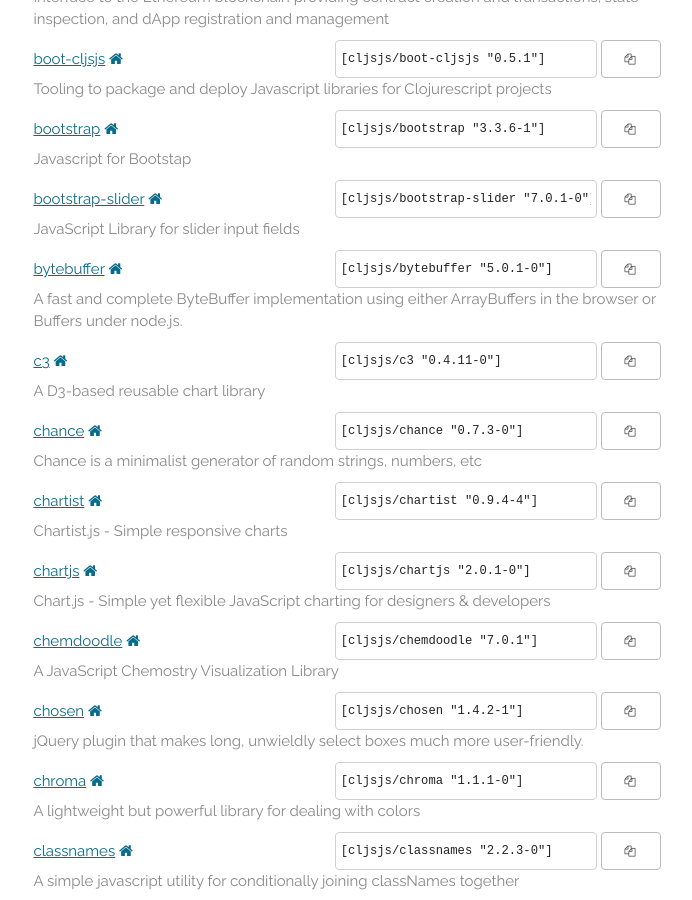
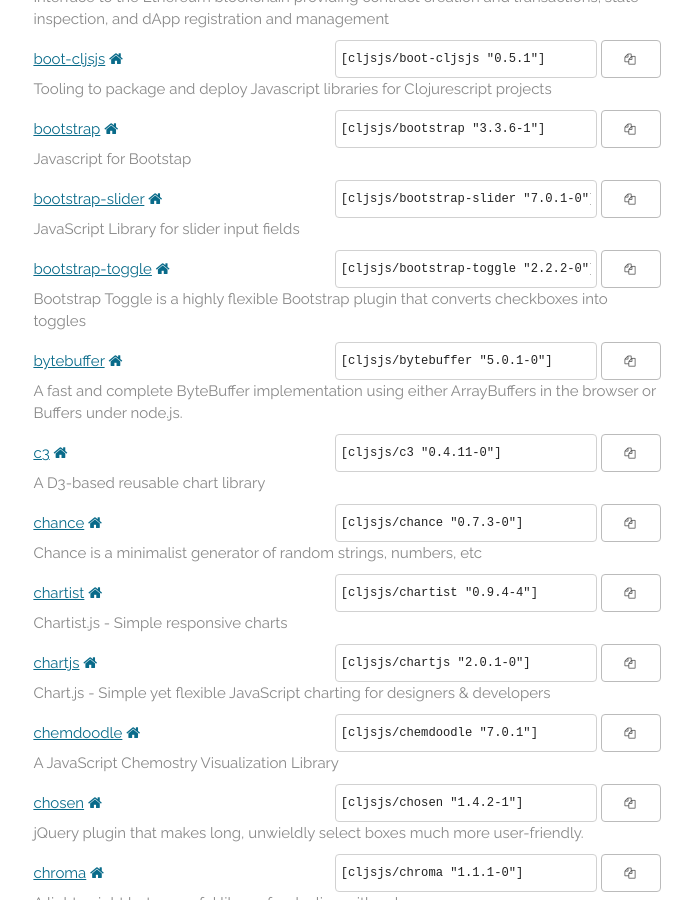
Before and after one commit to cljsjs/cljsjs.github.io, a Jekyll site: the page built from index.markdown, in a window 1280 px wide and 900 px high, scrolled down 2175 px. Shown: the whole window, without its empty margins (293-985 px from the left). Built offline with Jekyll 4.4.1, drawn with Linux system fonts in a browser that asks for light colours; nearby versions of some CDN libraries; comment, search, counter and statistics services are not loaded.

Commit message:
Automatic update

```diff
--- a/_includes/packages.html
+++ b/_includes/packages.html
@@ -162,6 +162,15 @@
       <button data-clipboard-text='[cljsjs/bootstrap-slider "7.0.1-0"]'><i class="fa fa-copy"></i></button>
     </span>
     <p class="description">JavaScript Library for slider input fields</p>
+  </li>
+  <li>
+    <a href="https://clojars.org/cljsjs/bootstrap-toggle">bootstrap-toggle</a>
+    <a href="http://www.bootstraptoggle.com" target="new"><i class="fa fa-home"></i></a>
+    <span class="clojars">
+      <input type="text" value='[cljsjs/bootstrap-toggle "2.2.2-0"]'/>
+      <button data-clipboard-text='[cljsjs/bootstrap-toggle "2.2.2-0"]'><i class="fa fa-copy"></i></button>
+    </span>
+    <p class="description">Bootstrap Toggle is a highly flexible Bootstrap plugin that converts checkboxes into toggles</p>
   </li>
   <li>
     <a href="https://clojars.org/cljsjs/bytebuffer">bytebuffer</a>
@@ -1398,8 +1407,8 @@
     <a href="https://clojars.org/cljsjs/react-bootstrap">react-bootstrap</a>
     <a href="https://react-bootstrap.github.io/index.html" target="new"><i class="fa fa-home"></i></a>
     <span class="clojars">
-      <input type="text" value='[cljsjs/react-bootstrap "0.29.2-0"]'/>
-      <button data-clipboard-text='[cljsjs/react-bootstrap "0.29.2-0"]'><i class="fa fa-copy"></i></button>
+      <input type="text" value='[cljsjs/react-bootstrap "0.29.5-0"]'/>
+      <button data-clipboard-text='[cljsjs/react-bootstrap "0.29.5-0"]'><i class="fa fa-copy"></i></button>
     </span>
     <p class="description">The most popular front-end framework, rebuilt for React.</p>
   </li>
```
